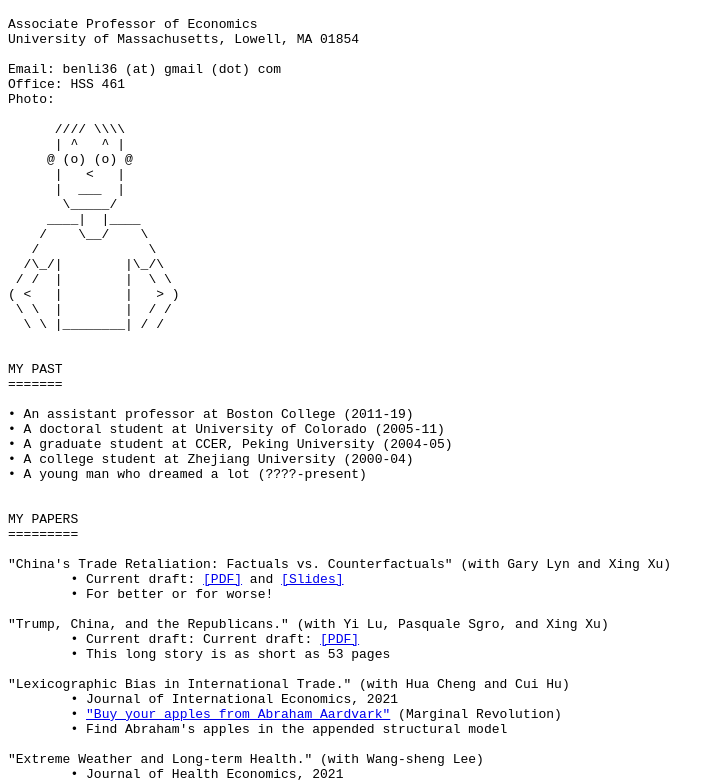
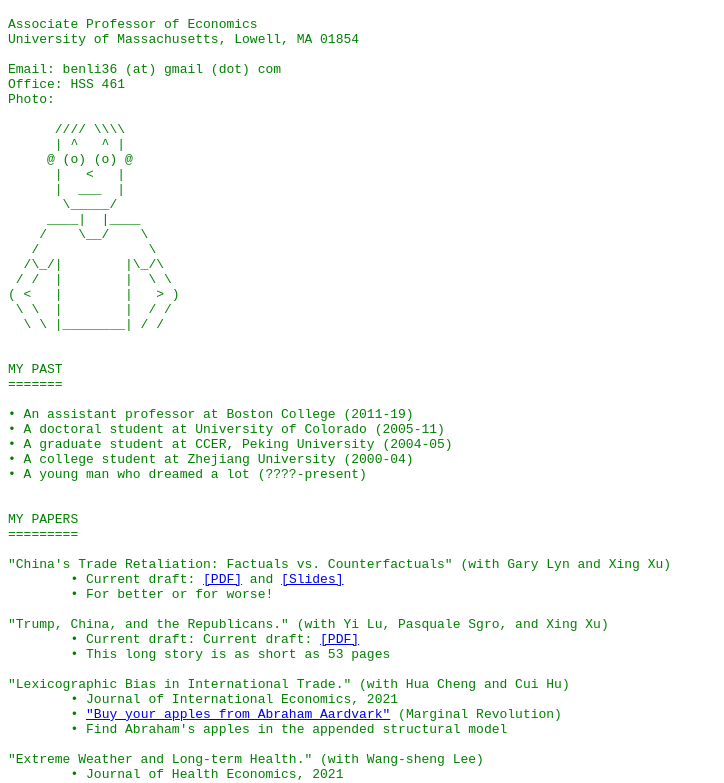
Before and after one commit to benli36/benli36.github.io, a plain HTML site: page index.html in a window 1280 px wide. Shown: the part 91-874 px from the top of the page, without its empty margins (0-724 px from the left). Drawn offline with Linux system fonts and the light colour scheme.

Commit message:
new font

```diff
--- a/index.html
+++ b/index.html
@@ -4,13 +4,16 @@
 <head><meta http-equiv="Content-Type" content="text/html; charset=UTF-8">
     <link rel="icon" type="image/x-icon" href="iconn.ico">
     <title>Ben Guanyi Li - Homepage</title>
-	<link rel="stylesheet"
-          href="https://fonts.googleapis.com/css?family=Inconsolata">
+
     <style>
-    body {
-	font-family: "Inconsolata",monospace;
-	}
+        @import url(
+         https://fonts.googleapis.com/css?family=Inconsolata);
+        body {
+            font-family: 'Inconsolata', monospace;
+            color: green;
+        }
     </style>
+
 </head>
 
 <body>
```
